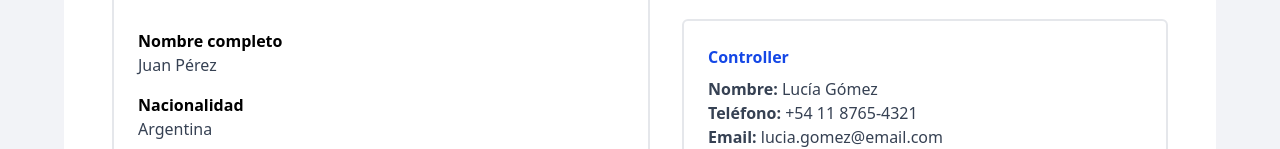
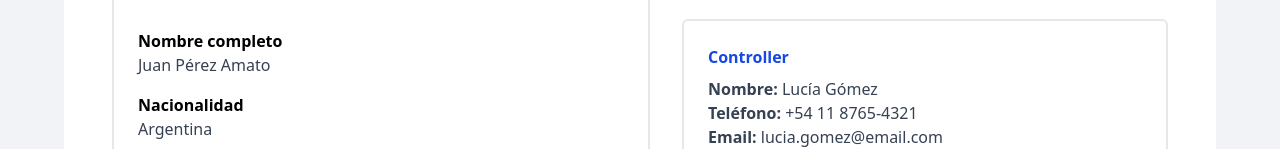
Before and after one commit to yamkrun/horas-de-servicio, a React (Vite) app: page /studentprofile in a window 1280 px wide. Shown: the part 181-330 px from the top of the page. Built offline with nearby package versions, Linux system fonts and the light colour scheme.

Commit message:
cambios en el nombre de usuario de prueba

```diff
--- a/src/pages/StudentProfile.jsx
+++ b/src/pages/StudentProfile.jsx
@@ -9,7 +9,7 @@ export default function StudentProfile() {
   ]);
 
   const student = {
-    fullName: "Juan Pérez",
+    fullName: "Juan Pérez Amato",
     nationality: "Argentina",
     school: "Escuela Técnica N°1",
     phone: "+54 11 1234-5678",
```
